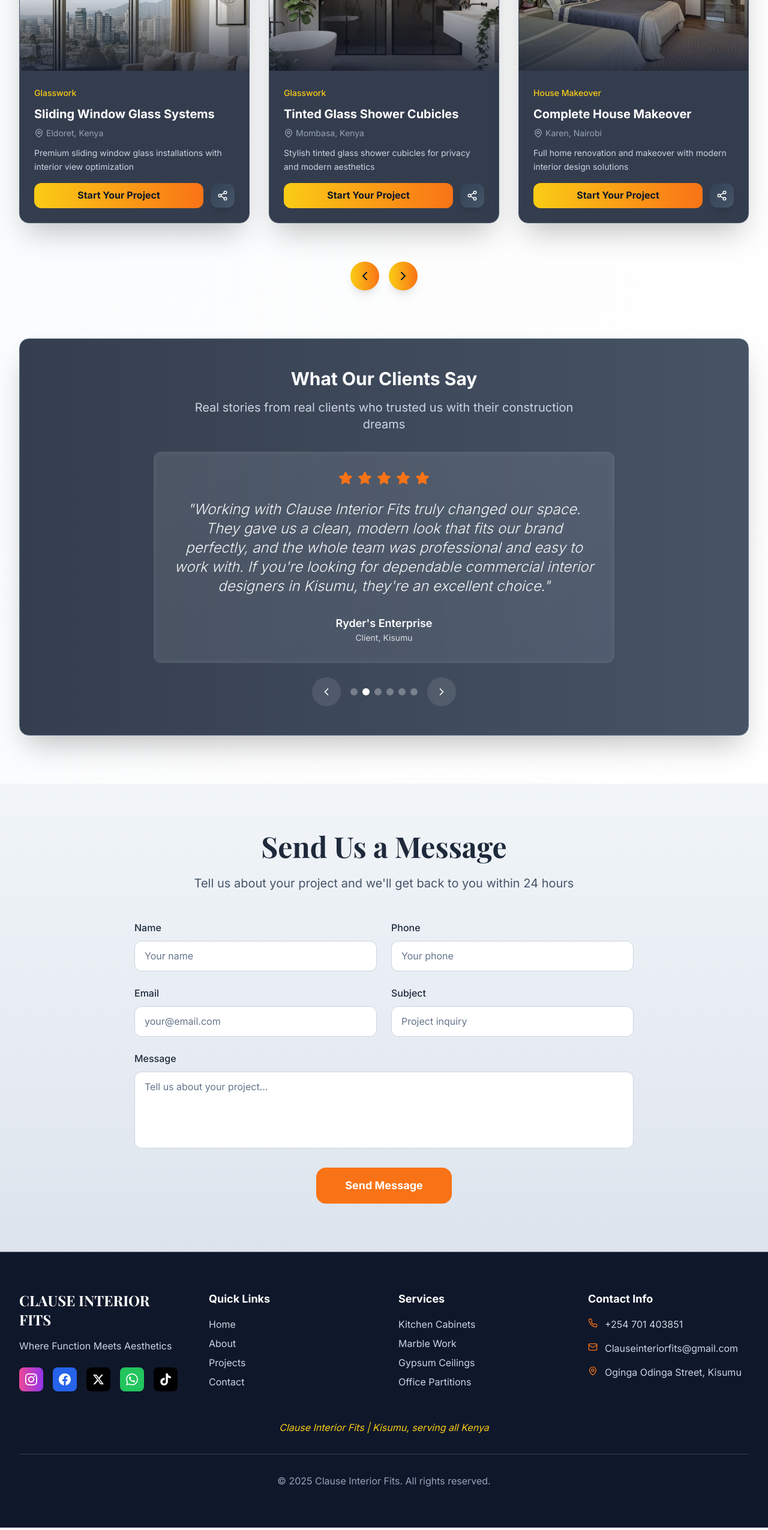
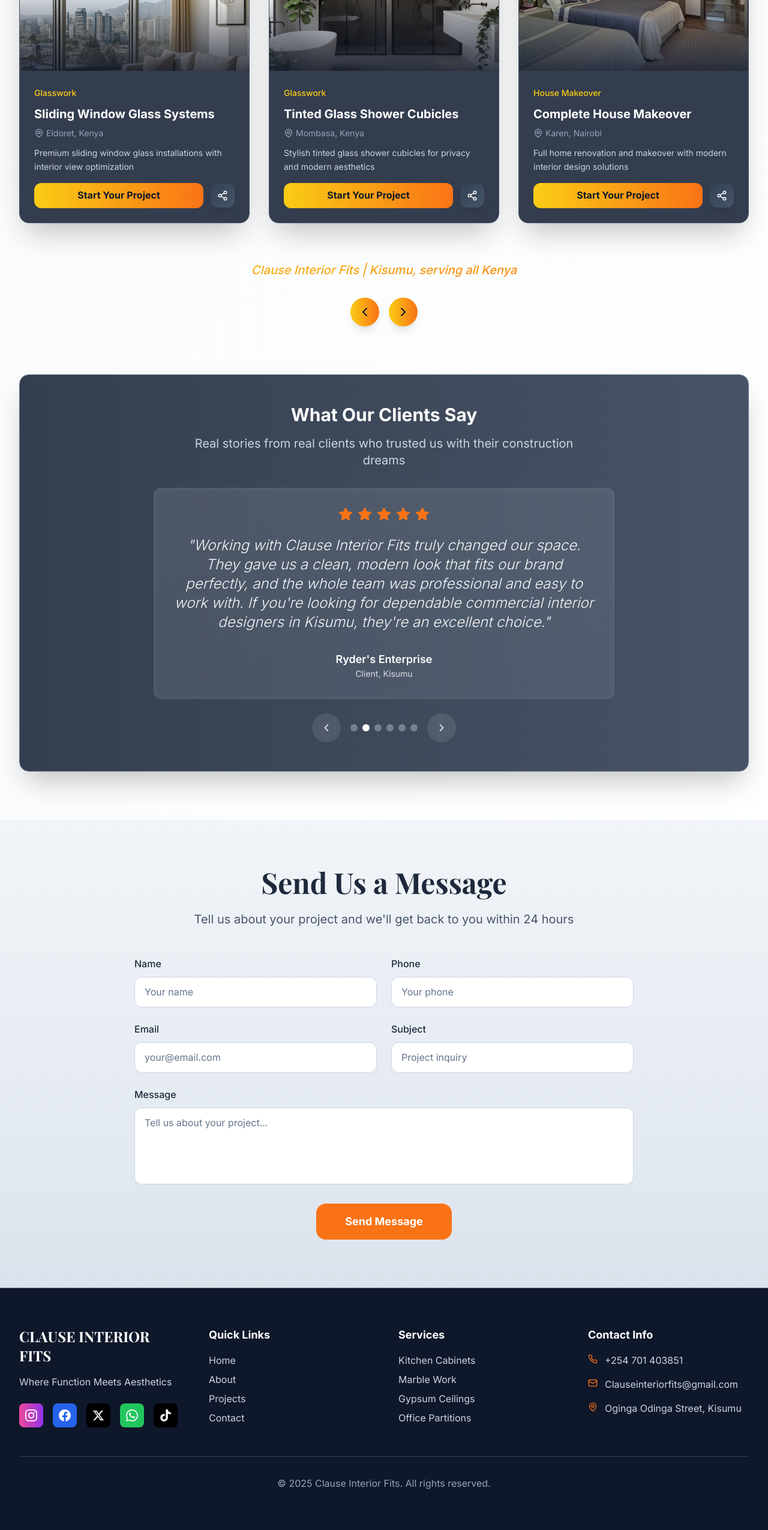
Before and after one commit to kevwasonga/K_Builders, a React (Vite) app: page / in a window 1280 px wide. Shown: the part 3701-6251 px from the top of the page at 60% size. Built offline with nearby package versions, Linux system fonts and the light colour scheme.

Commit message:
Apply gradient color to location tagline matching navigation buttons

```diff
--- a/src/components/About.tsx
+++ b/src/components/About.tsx
@@ -82,6 +82,7 @@ function About() {
           </div>
 
         </div>
+
       </div>
     </section>
   );
--- a/src/components/Footer.tsx
+++ b/src/components/Footer.tsx
@@ -82,9 +82,9 @@ function Footer() {
       {/* Footer */}
       <div className="border-t border-slate-200/50 bg-slate-900">
         <div className="max-w-7xl mx-auto px-4 sm:px-6 lg:px-8 py-12 sm:py-16">
-          <div className="grid grid-cols-2 gap-6 sm:gap-8 lg:grid-cols-4 lg:gap-12">
+          <div className="grid grid-cols-2 gap-6 sm:gap-8 md:grid-cols-4 md:gap-12">
             {/* Brand */}
-            <div className="col-span-1 lg:col-span-1">
+            <div className="col-span-1 md:col-span-1">
               <h3 className="text-xl sm:text-2xl font-display font-bold text-white mb-3 sm:mb-4">CLAUSE INTERIOR FITS</h3>
               <p className="text-sm sm:text-base text-slate-300 mb-4 sm:mb-6">Where Function Meets Aesthetics</p>
               <div className="flex flex-wrap gap-3 sm:gap-4">
@@ -117,7 +117,7 @@ function Footer() {
             </div>
 
             {/* Quick Links */}
-            <div className="col-span-1 lg:col-span-1">
+            <div className="col-span-1 md:col-span-1">
               <h4 className="text-base sm:text-lg font-bold text-white mb-3 sm:mb-4">Quick Links</h4>
               <ul className="space-y-2 text-sm sm:text-base text-slate-300">
                 <li><a href="#home" className="hover:text-orange-500 transition-colors">Home</a></li>
@@ -128,7 +128,7 @@ function Footer() {
             </div>
 
             {/* Services */}
-            <div className="col-span-1 lg:col-span-1">
+            <div className="col-span-1 md:col-span-1">
               <h4 className="text-base sm:text-lg font-bold text-white mb-3 sm:mb-4">Services</h4>
               <ul className="space-y-2 text-sm sm:text-base text-slate-300">
                 <li>Kitchen Cabinets</li>
@@ -139,7 +139,7 @@ function Footer() {
             </div>
 
             {/* Contact Info */}
-            <div className="col-span-1 lg:col-span-1">
+            <div className="col-span-1 md:col-span-1">
               <h4 className="text-base sm:text-lg font-bold text-white mb-3 sm:mb-4">Contact Info</h4>
               <div className="space-y-3 sm:space-y-4 text-sm sm:text-base text-slate-300">
                 <div className="flex items-start">
@@ -158,11 +158,7 @@ function Footer() {
             </div>
           </div>
 
-          <div className="text-center mt-12 mb-8">
-            <p className="text-yellow-400 italic text-sm sm:text-base">Clause Interior Fits | Kisumu, serving all Kenya</p>
-          </div>
-
-          <div className="border-t border-slate-700 pt-8 text-center text-slate-400">
+          <div className="border-t border-slate-700 pt-8 mt-12 text-center text-slate-400">
             <p>&copy; 2025 Clause Interior Fits. All rights reserved.</p>
           </div>
         </div>
--- a/src/components/Projects.tsx
+++ b/src/components/Projects.tsx
@@ -744,8 +744,15 @@ function Projects() {
           </div>
         )}
 
+        {/* Location Tagline */}
+        <div className="text-center mt-16 mb-8">
+          <p className="text-lg sm:text-xl bg-gradient-to-r from-yellow-400 to-orange-500 bg-clip-text text-transparent italic font-medium">
+            Clause Interior Fits | Kisumu, serving all Kenya
+          </p>
+        </div>
+
         {/* Category Navigation Arrows */}
-        <div className="flex justify-center items-center gap-4 mt-16 mb-12">
+        <div className="flex justify-center items-center gap-4 mt-8 mb-12">
           <button
             onClick={() => {
               const currentIdx = categories.indexOf(activeFilter);
```
